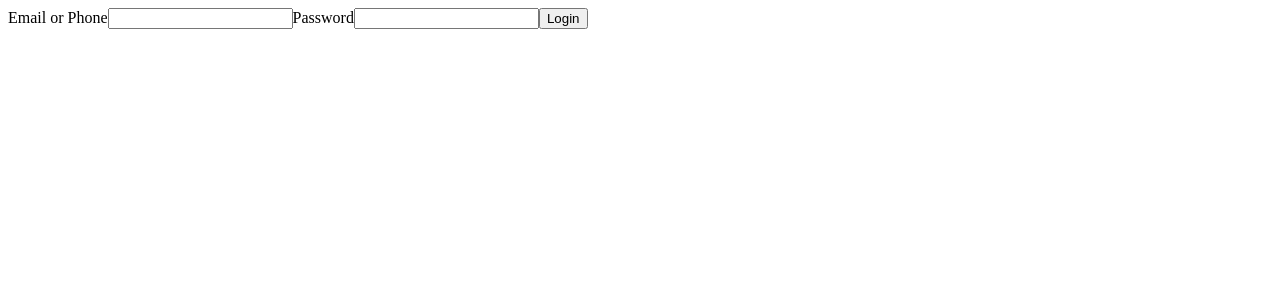
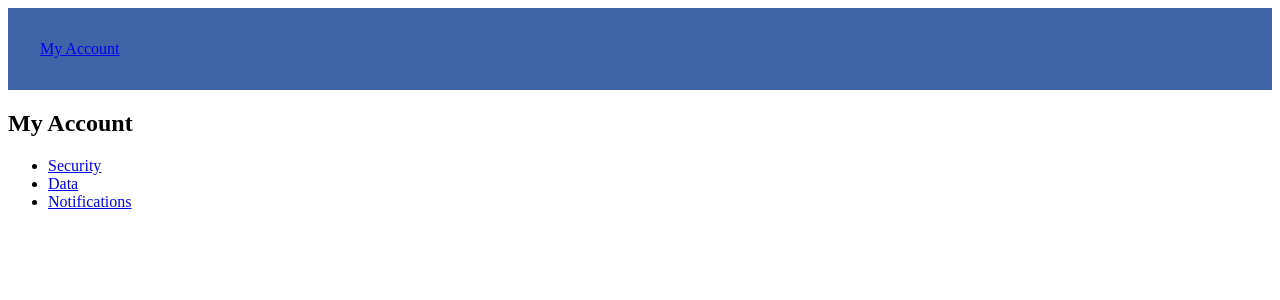
Before and after one commit to vprotsan/om, a React (Create React App) app: page /account in a window 1280 px wide. Shown: the top 300 px of the page. Built offline with nearby package versions, Linux system fonts and the light colour scheme.

Commit message:
stated styling

```diff
--- a/package.json
+++ b/package.json
@@ -4,6 +4,7 @@
   "private": true,
   "dependencies": {
     "react": "^16.7.0",
+    "react-css-grid": "^2.0.0-0",
     "react-dom": "^16.7.0",
     "react-router-dom": "^4.3.1",
     "react-scripts": "2.1.3",
--- a/src/App.js
+++ b/src/App.js
@@ -7,17 +7,15 @@ import {
 import styled from 'styled-components'
 import HeaderContainer from './components/HeaderContainer';
 import MainWrapper from './components/MainWrapper';
+import Grid from 'react-css-grid'
 
-const styledVal = styled.p`
-
-`
 
 class App extends Component {
 
   constructor(props) {
       super(props);
       this.state = {
-        isLogged: false
+        isLogged: true
       };
       this.handleInputChange = this.handleInputChange.bind(this);
   }
@@ -41,6 +39,7 @@ class App extends Component {
 
     return(
       <BrowserRouter>
+
           <div className="main-container">
             <HeaderContainer  handleSubmit = {this.handleSubmit}
                               handleInputChange = {this.handleInputChange}
--- a/src/components/HeaderContainer.js
+++ b/src/components/HeaderContainer.js
@@ -3,9 +3,16 @@ import styled from 'styled-components';
 import LoginForm from './LoginForm';
 import LoggedIn from './LoggedIn';
 
+const HeaderStyled = styled.div`
+    background: #4064a8;
+    padding: 2em;
+`;
+
+
 const HeaderContainer = (props) => {
 
     return(
+     <HeaderStyled>
           <div>
             {props.isLoggedIn ?
               <LoggedIn/> :
@@ -13,6 +20,7 @@ const HeaderContainer = (props) => {
                          handleInputChange = {props.handleInputChange} />
             }
           </div>
+     </HeaderStyled>
     )
 
 }
--- a/src/components/MainContainer.js
+++ b/src/components/MainContainer.js
@@ -1,13 +1,18 @@
 import React, { Component } from 'react';
 import styled from 'styled-components';
 import RegisterForm from './registerForm/RegisterForm';
+import Grid from 'react-css-grid'
 
 const MainContainer = (props) => {
 
     return(
-      <div>
-        <RegisterForm/>
-      </div>
+      <Grid
+          width={320}
+          gap={24}>
+          <div></div>
+          <div></div>
+          <div><RegisterForm/></div>
+      </Grid>
     )
 }
 
--- a/src/components/registerForm/RegisterForm.js
+++ b/src/components/registerForm/RegisterForm.js
@@ -1,5 +1,6 @@
 import React, { Component } from 'react';
 import styled from 'styled-components';
+import Grid from 'react-css-grid';
 
 
 class RegisterForm extends React.Component {
@@ -34,6 +35,7 @@ class RegisterForm extends React.Component {
 
   render() {
     return (
+
       <form onSubmit={this.handleSubmit}>
         <label>
           First name
```
Also changed, not shown: 1 other file (tests, documents, lock files or other folders). Lines whose indentation alone changed are shown as unchanged.
